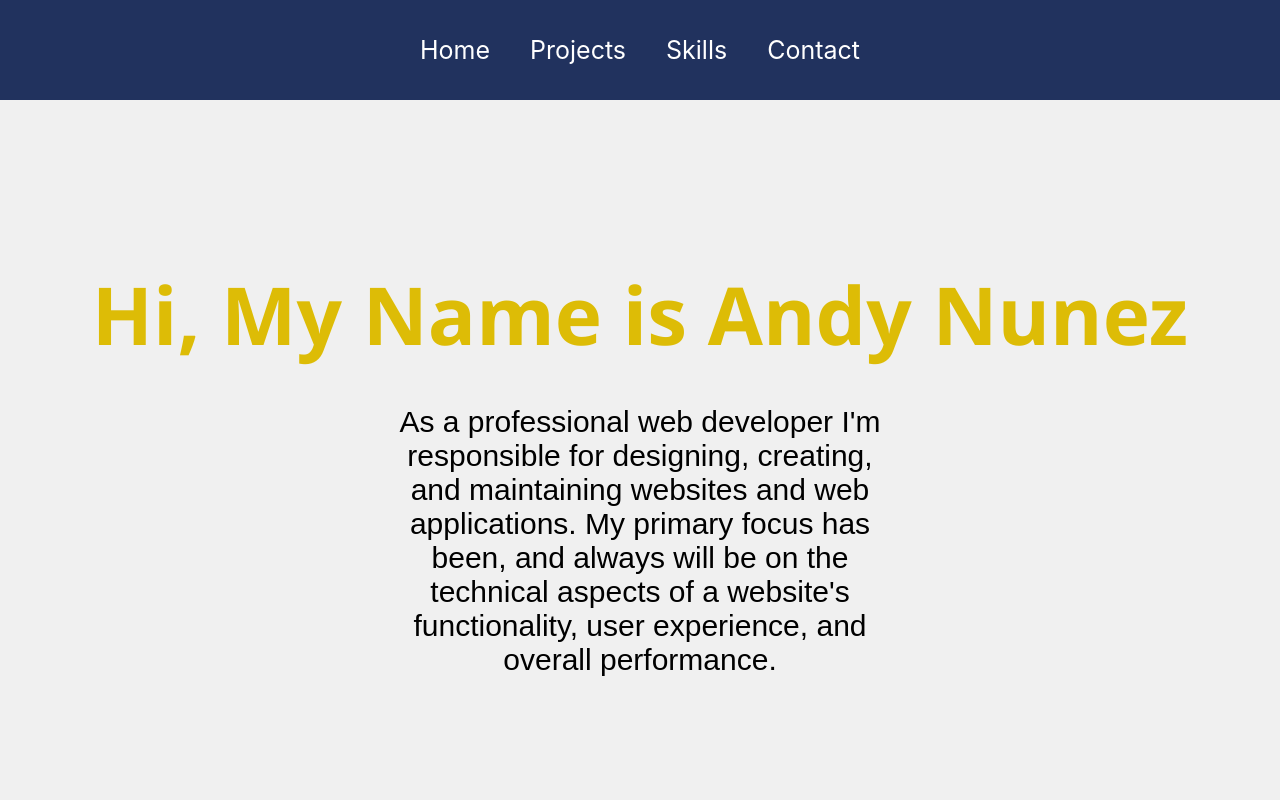
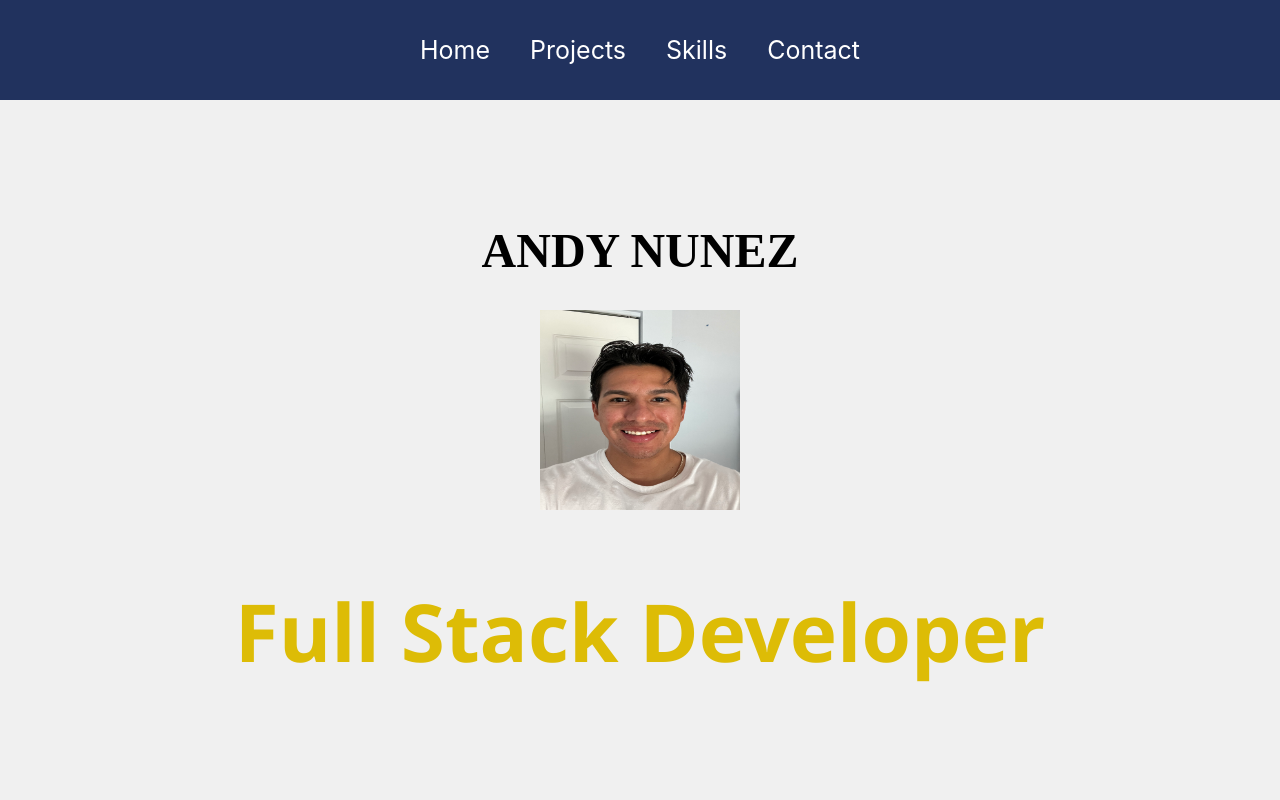
Before and after one commit to NunezAndy/portfolio-website, a React (Create React App) app: page / in a window 1280 px wide. Shown: the top 800 px of the page. Built offline with nearby package versions, Linux system fonts and the light colour scheme.

Commit message:
updating site

```diff
--- a/package.json
+++ b/package.json
@@ -5,10 +5,12 @@
   "dependencies": {
     "@emotion/react": "^11.11.3",
     "@emotion/styled": "^11.11.0",
+    "@mui/icons-material": "^5.15.4",
     "@mui/material": "^5.15.3",
     "@testing-library/jest-dom": "^5.17.0",
     "@testing-library/react": "^13.4.0",
     "@testing-library/user-event": "^13.5.0",
+    "framer-motion": "^11.0.14",
     "react": "^18.2.0",
     "react-dom": "^18.2.0",
     "react-router-dom": "^6.21.1",
--- a/src/helpers/ProjectList.js
+++ b/src/helpers/ProjectList.js
@@ -1,7 +1,6 @@
 import ecommerce from "../assets/ecommerce.jpg";
 import craiglist from "../assets/craigslist.jpeg";
 import fantasy from "../assets/fantasy-logo.jpg";
-import nytimes from "../assets/nytimes.jpeg";
 import wordle from "../assets/wordle.jpeg"
 
 
@@ -23,11 +22,6 @@ export const ProjectList = [
       skills: "React,Node.js,MySQL,GraphQL",
     },
     {
-      name: "NY Times Best Seller",
-      image: nytimes,
-      skills: "JavaScript,HTML,CSS",
-    },
-    {
       name: "Wordle Replica",
       image: wordle,
       skills: "React Native,JavaScript,HTML,CSS",
--- a/src/pages/Home.js
+++ b/src/pages/Home.js
@@ -1,15 +1,38 @@
 import React from 'react'
 import "../styles/Home.css";
+import me from "../assets/me.jpeg";
+import { motion } from "framer-motion";
+import Skills from './Skills';
 
 function Home() {
   return (
     <div className="home">
         <div className="about">
-            <h2> Hi, My Name is Andy Nunez</h2>
-            <div className="prompt">
-                <p>As a professional web developer I'm responsible for designing, creating, and maintaining websites and web applications. My primary focus has been, and always will be on the technical aspects of a website's functionality, user experience, and overall performance.</p>
-            </div>
+        <motion.h1
+          className="mt-0"
+          style={{ color: "black", fontFamily: 'Bebas Neue', fontSize: '3rem', marginTop: '15px' }}
+          initial={{ opacity: 0, y: -20 }}
+          animate={{ opacity: 1, y: 0, transition: { delay: 1, duration: 0.8, ease: "easeOut" } }}
+        >
+          ANDY NUNEZ
+        </motion.h1>
+        <motion.img
+          src={me}
+          alt="Andy Nunez"
+          className="rounded-circle img-fluid profile-pic"
+          style={{ width: "200px", height: "200px" }}
+          initial={{ opacity: 0, scale: 0.5 }}
+          animate={{ opacity: 1, scale: 1, transition: { delay: 0.5, duration: 1, ease: "easeOut" } }}
+        />
+            <motion.h2
+          className="text-white"
+          initial={{ opacity: 0, y: 20 }}
+          animate={{ opacity: 1, y: 0, transition: { delay: 2, duration: 0.8, ease: "easeOut" } }}
+        >
+          Full Stack Developer
+        </motion.h2>
         </div>
+        <Skills />
     </div>
   )
 }
--- a/src/pages/ProjectDisplay.js
+++ b/src/pages/ProjectDisplay.js
@@ -14,7 +14,8 @@ function ProjectDisplay() {
       <p>
         <b>Skills:</b> {project.skills}
       </p>
-      <GitHubIcon />
+          <GitHubIcon />
+
     </div>
   );
 }
--- a/src/styles/Home.css
+++ b/src/styles/Home.css
@@ -24,16 +24,6 @@
     height: 50px;
   }
 
-  .about .prompt {
-    width: 40%;
-    font-size: 30px;
-  }
-  .prompt svg {
-    font-size: 60px;
-    margin: 5px;
-    color: white;
-  }
-
   @media only screen and (max-width: 600px) {
     .about h2 {
       font-size: 40px;
--- a/src/styles/Skills.css
+++ b/src/styles/Skills.css
@@ -1,5 +1,5 @@
 .skills {
-    font-size: 35px;
+    font-size: 25px;
     width: 100%;
     display: flex;
     justify-content: center;
```
Also changed, not shown: src/assets/me.jpeg (added), 1 other file (tests, documents, lock files or other folders).
